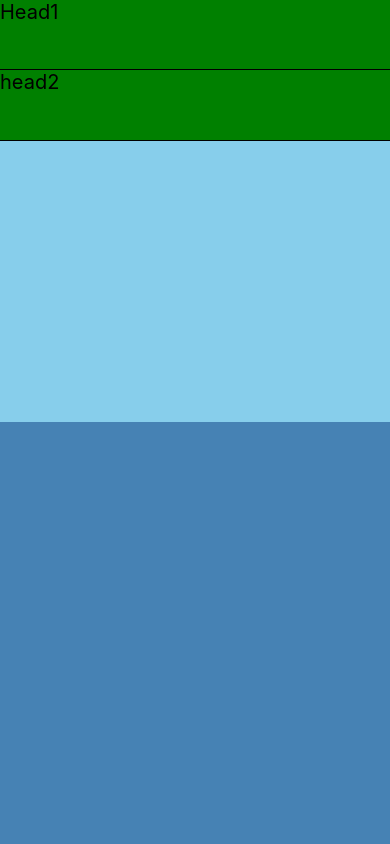
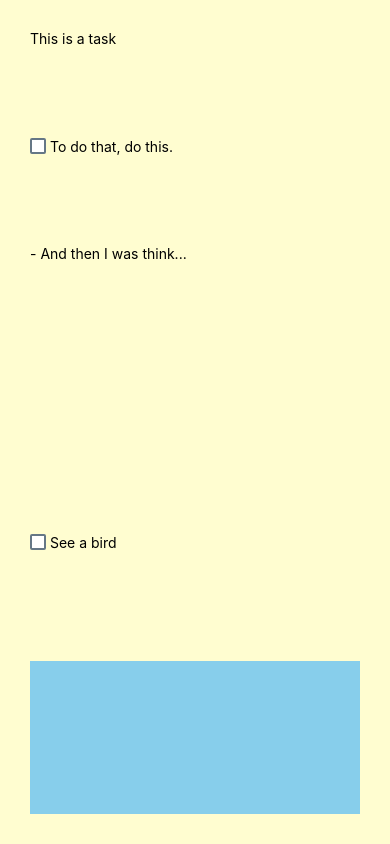
Before and after one commit to LutzerD/TOrnaDO, a React Native app: screen / in a window 390 px wide. Built offline with nearby package versions, Linux system fonts and the light colour scheme.

Commit message:
New Approach - Scrapped Cryptex

```diff
--- a/App.js
+++ b/App.js
@@ -1,23 +1,36 @@
-import { StatusBar } from "expo-status-bar";
-import React from "react";
-import { StyleSheet, Text, View } from "react-native";
-import { Cryptex } from "./cryptex";
+import React, { useState } from "react";
+import { View } from "react-native";
 import { todo } from "./todo";
 
+import { CurrentTodoView } from "./current-todo-view";
+
 export default function App() {
-  let items = [todo("Head1", "body1"), todo("head2", "body2")];
+  let root = todo({ text: "This is a task" });
+  let childIndex = root.createChild({ text: "To do that, do this." });
 
-  return (
-    <View style={{ flex: 1 }}>
-      <Cryptex items={items} />
-      <View style={{ flex: 2, backgroundColor: "skyblue" }} />
-      <View style={{ flex: 3, backgroundColor: "steelblue" }} />
-    </View>
-  );
+  root.createChild({
+    text: "And then I was thinking, why are birds sometimes blue?",
+    type: "note",
+  });
+
+  root.createChild({
+    text: "See a bird",
+    type: "checkbox",
+  });
+
+  const [screen, setScreen] = useState(0);
+  const [rootTodo, setRootTodo] = useState(root);
+  const [taskIndex, setTaskIndex] = useState(childIndex);
+
+  switch (screen) {
+    default:
+      return (
+        <View style={{ flex: 1 }}>
+          <CurrentTodoView
+            root={rootTodo}
+            taskIndex={taskIndex}
+          ></CurrentTodoView>
+        </View>
+      );
+  }
 }
-
-const styles = StyleSheet.create({
-  container: {
-    backgroundColor: "#fff000",
-  },
-});
--- /dev/null
+++ b/current-todo-view.js
@@ -0,0 +1,41 @@
+import React from "react";
+import { View, Text } from "react-native";
+import { ListItem } from "./list-items.js";
+
+const SummaryView = (props) => {
+  return (
+    <View style={{ flex: 1 }}>
+      <Text adjustsFontSizeToFit={true} style={{}}>
+        {props.todo.text}
+      </Text>
+      {/* <ListItem item={task}></ListItem> */
+      /* Commenting so I can test the list viewer / todo structure */}
+      {props.todo.children.map((todo) => {
+        return <ListItem truncate={true} key={todo.id} item={todo} />;
+      })}
+    </View>
+  );
+};
+
+export const CurrentTodoView = (props) => {
+  let task = props.root.children[props.taskIndex];
+
+  return (
+    <View
+      style={{
+        flex: 1,
+        flexDirection: "column",
+        // alignItems: "center",
+        justifyContent: "space-around",
+        backgroundColor: "#fffdd0",
+        padding: 20,
+      }}
+    >
+      <View style={{ flex: 4, margin: 10 }}>
+        <SummaryView todo={props.root} task={task} />
+      </View>
+      <View style={{ flex: 1, margin: 10, backgroundColor: "skyblue" }} />
+      {/* Above is the placeholder for button for "go to notes" */}
+    </View>
+  );
+};
--- /dev/null
+++ b/list-items.js
@@ -0,0 +1,52 @@
+import React, { useState } from "react";
+import { Text, View, CheckBox } from "react-native";
+
+/*
+Handles:
+  props.item.type = "list" || "note"
+*/
+
+let maxNoteLength = 20;
+export const ListItem = (props) => {
+  let text = "";
+  if (props.truncate) {
+    text =
+      props.item.text && props.item.text.length > maxNoteLength
+        ? props.item.text.substring(0, maxNoteLength) + "..."
+        : props.item.text || "";
+  } else {
+    text = props.item.text || "";
+  }
+
+  switch (props.item.type) {
+    case "note":
+      return <Note text={text}></Note>;
+    case "checkbox":
+    default:
+      return <Checkbox item={props.item} text={text}></Checkbox>;
+      break;
+  }
+};
+
+export const Checkbox = (props) => {
+  const [toggleCheckBox, setToggleCheckBox] = useState(false);
+
+  return (
+    <View style={{ flex: 1, flexDirection: "row", alignItems: "center" }}>
+      <CheckBox
+        disabled={false}
+        value={toggleCheckBox}
+        onValueChange={(newValue) => setToggleCheckBox(newValue)}
+      />
+      <Text> {props.text}</Text>
+    </View>
+  );
+};
+
+export const Note = (props) => {
+  return (
+    <View style={{ flex: 1 }}>
+      <Text>- {props.text}</Text>
+    </View>
+  );
+};
--- a/package.json
+++ b/package.json
@@ -8,6 +8,7 @@
     "eject": "expo eject"
   },
   "dependencies": {
+    "@react-native-community/checkbox": "^0.5.7",
     "expo": "^40.0.0",
     "expo-status-bar": "~1.0.3",
     "react": "16.13.1",
--- a/todo.js
+++ b/todo.js
@@ -1,14 +1,43 @@
+import React, { useState } from "react";
+
 let firstId = 0; //todo: Later this should be in a db / dynamically generated, when I store the todo's
 
 const getNextTodoId = () => {
   return (firstId += 1);
 };
 
-export const todo = (title, body) => {
-  let todo = {
+/*
+Config will be like -
+{
+  text, //i.e. text
+  content-type, //i.e. checkbox or notes, default checkbox - if over x letters, turn to note?
+}
+
+so in document view, hitting enter == creating a new todo.
+*/
+
+export const todo = (config) => {
+  console.log("Creating Todo");
+  const [completed, toggleCompleted] = useState(false);
+
+  let item = {
+    ...config,
     id: getNextTodoId(),
-    body: body,
-    title: title,
+    children: [],
+    completed: false,
   };
-  return todo;
+
+  item.toggle = function (newValue) {
+    toggleCompleted(newValue);
+    console.log("toggled?");
+    this.completed = completed;
+  };
+
+  item.createChild = function (config) {
+    console.log("Fathering:", config);
+    this.children.push(todo({ ...config }));
+    return this.children.length - 1;
+  };
+
+  return item;
 };
```
Also changed, not shown: 1 other file (tests, documents, lock files or other folders).
